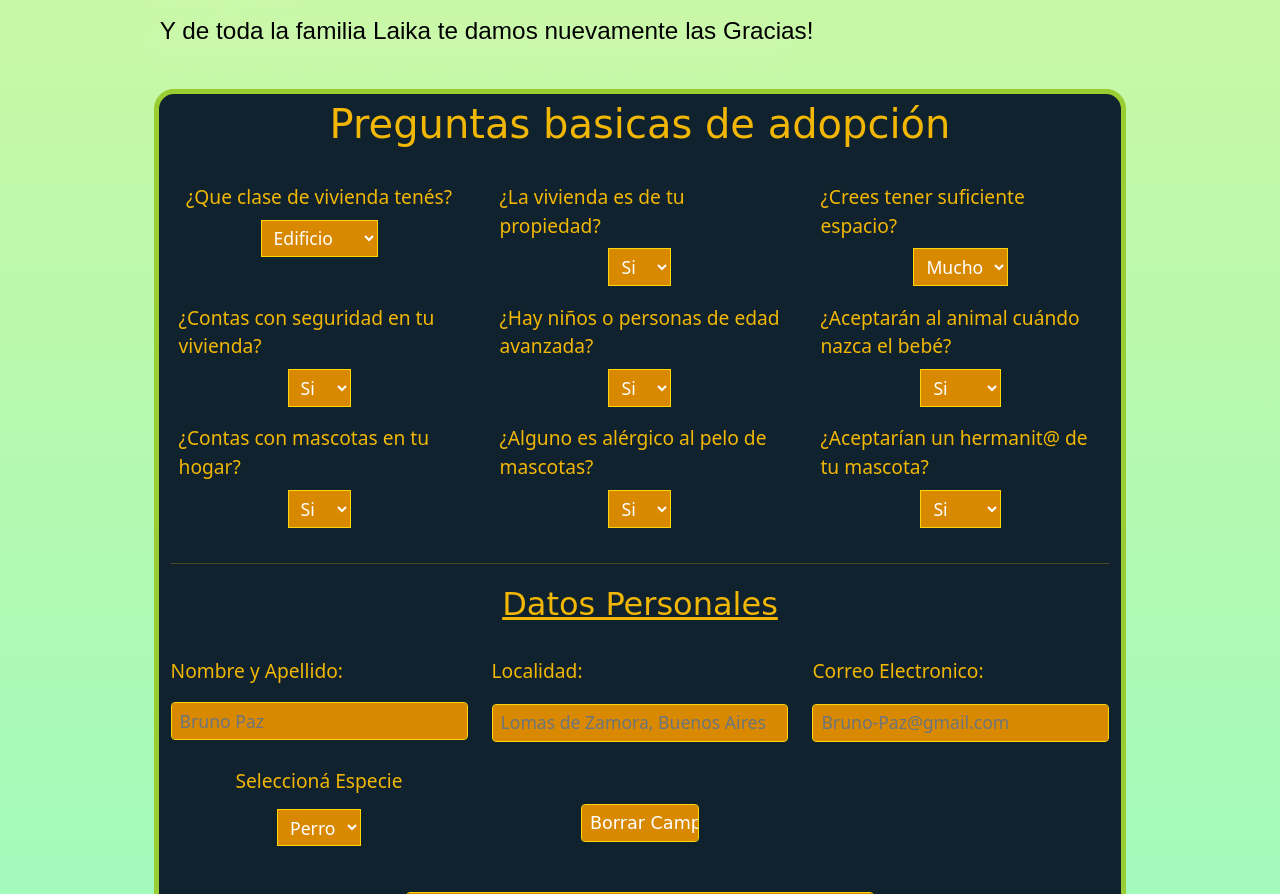
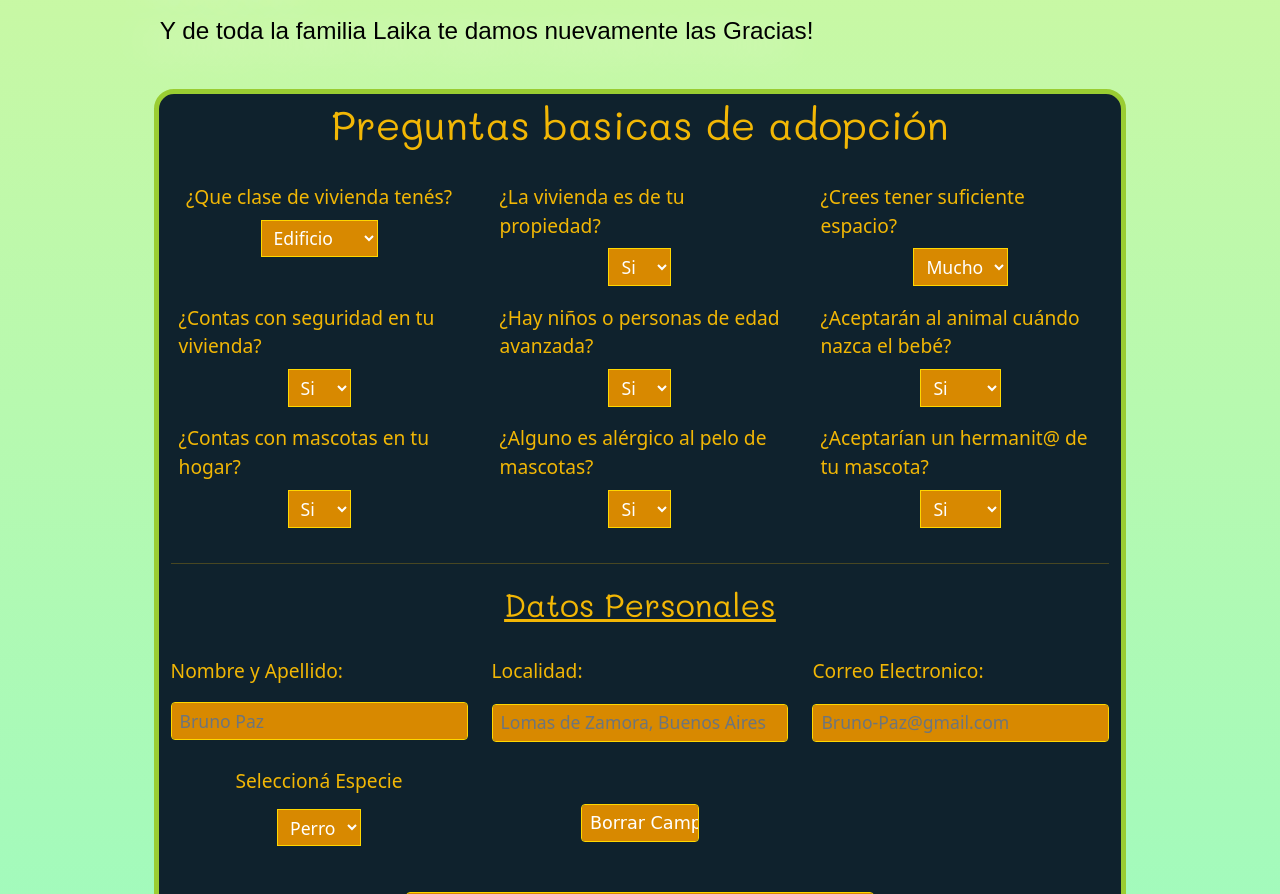
Before and after one commit to Cediaz17/Laika-Diaz, a website: page antes_de_adoptar.html in a window 1280 px wide. Shown: the part 1187-2081 px from the top of the page. Drawn offline with Linux system fonts and the light colour scheme.

Commit message:
Cambio tipografia

```diff
--- a/scss/styles.scss
+++ b/scss/styles.scss
@@ -657,13 +657,13 @@ p
 }
 .contenedorFormularioAdoptar__Basicas__Titulo
 {
-    font-family: cursive;
+    font-family:'Mali';
     margin-bottom: 16px;
     @include tamText(2.5rem);
 }
 .contenedorFormularioAdoptar__Datos__Titulo
 {
-    font-family: cursive;
+    font-family:'Mali';
     margin-bottom: 16px;
     @include tamText(2rem);
     text-decoration: underline;
```
Also changed, not shown: css/main.css.
